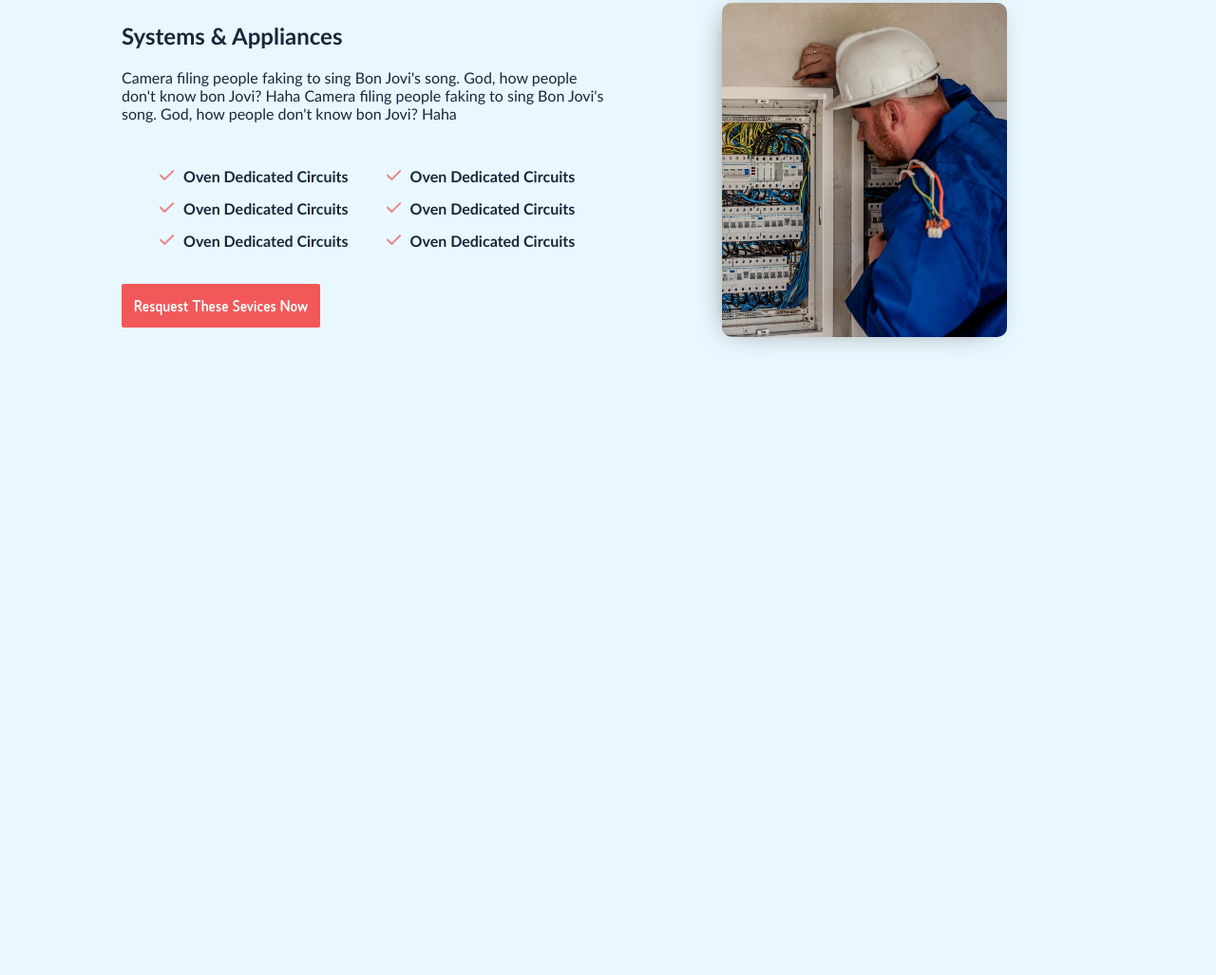
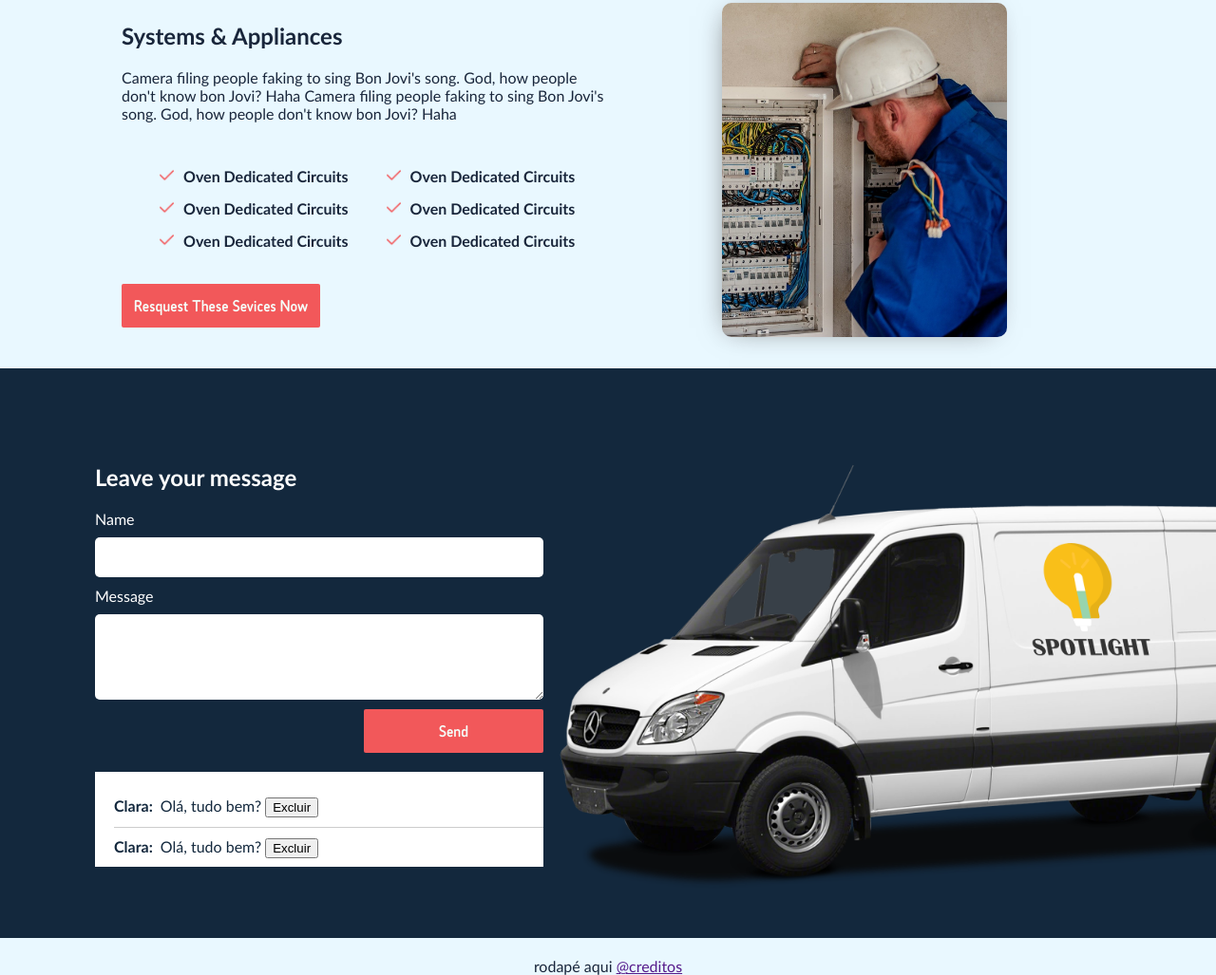
Before and after one commit to mariaclaraabreu/clone-energy-company-site, a plain HTML site: page index.html in a window 1280 px wide. Shown: the part 1095-2122 px from the top of the page at 95% size. Before the commit the page ends 1483 px from the top, so only its background shows below. Drawn offline with Linux system fonts and the light colour scheme.

Commit message:
contact section insertion

```diff
--- a/index.html
+++ b/index.html
@@ -170,5 +170,42 @@
 
   </section>
    -->
+
+   <section class="comments">
+     <div class="commentsContent">
+      <h1>Leave your message</h1>
+      <div class="form">
+        <span>Name</span><input type="text">
+        <span class="spanMessage">Message</span><textarea type="textarea" class="inputMessage"></textarea>
+        <button class="mybutton1">Send</button>
+      </div>
+
+      <div class="boxComments">
+
+        <ul class="list-comments">
+          <li><span>Clara:</span>Olá, tudo bem? <button>Excluir</button></li>
+          <li><span>Clara:</span>Olá, tudo bem? <button>Excluir</button></li>
+          <li><span>Clara:</span>Olá, tudo bem? <button>Excluir</button></li>
+        </ul>
+
+      </div>
+
+     </div>
+
+     <!-- <div class="img-contact">
+      <img src="./src/assets/img-van.png" alt="">
+
+     </div> -->
+
+
+
+
+   </section>
+
+
+   <footer>
+     rodapé aqui
+     <a href="">@creditos</a>
+   </footer>
 </body>
 </html>
--- a/src/css/style.css
+++ b/src/css/style.css
@@ -19,6 +19,14 @@ html, body {
   margin: 0 auto;
   margin-bottom: 30px;
 
+}
+
+ul{
+  list-style:none;
+}
+
+button{
+  cursor: pointer;
 }
 .myheader{
   background-image: url("../assets/img-top2.png");
@@ -94,7 +102,13 @@ html, body {
   padding: 13px;
   font-family: "Tame Book";
   font-size: 17px;
-  cursor: pointer;
+
+  outline:none;
+}
+
+.mybutton1:hover{
+  opacity: 0.9;
+
 }
 .mybutton2{
   color: #F5FFFA;
@@ -104,7 +118,11 @@ html, body {
   padding: 13px;
   font-family: "Tame Book";
   font-size: 17px;
-  cursor: pointer;
+  outline:none;
+}
+.mybutton2:hover{
+  opacity: 0.9;
+
 }
 
 section{
@@ -182,7 +200,7 @@ section{
 
 .list .list-systems{
   font-weight: bold;
-  list-style:none;
+
 }
 
  .icon-item{
@@ -254,3 +272,125 @@ section{
 .list-customer{
   list-style:none;
 }
+
+
+.comments {
+  background-image: url("../assets/background-contact.PNG");
+
+  background-repeat: no-repeat;
+
+  width: 100%;
+  height: 40%;
+  min-height: 600px;
+
+	background-size: cover;
+  background-position: center;
+	display: flex;
+	flex-direction: column;
+  position: relative;
+  background-color: #13283D ;
+  margin:0px;
+  padding: 0px;
+  margin-bottom: 20px;
+  /* display: flex;
+  flex-direction: row; */
+
+}
+
+.comments .img-contact{
+  border-radius: 10px;
+  max-width: 40%;
+
+}
+.comments .img-contact img{
+  max-width: 100%;
+
+}
+
+.commentsContent{
+  margin-left: 100px;
+  margin-top: 50px;
+  color: #ffffff;
+  padding-top: 30px;
+}
+
+.boxComments{
+  color: #13283D;
+  background-color: white;
+  max-width: 40%;
+  overflow:auto;
+  height: 100px;
+  margin-top: 20px;
+
+}
+
+.boxComments .list-comments{
+  padding-left: 20px;
+}
+.list-comments li span{
+  font-weight: bold;
+  margin-right: 8px;
+}
+
+.list-comments li{
+  border-bottom: 1px solid rgb(204, 204, 204);
+  padding-bottom: 10px;
+  padding-top: 10px;
+}
+
+
+.commentsContent .form{
+  display: flex;
+  flex-direction: column;
+  max-width: 40%;
+  font-family: 'Gill Sans', 'Gill Sans MT', Calibri, 'Trebuchet MS', sans-serif;
+}
+
+.form button{
+  max-width: 40%;
+  text-align: center;
+  margin-left: 60%;
+  margin-top: 10px;
+
+}
+
+
+.commentsContent input{
+  padding: 10px;
+  padding-left: 20px;
+  border: 0;
+  border-radius: 5px;
+  outline:none;
+  font-family: 'Gill Sans', 'Gill Sans MT', Calibri, 'Trebuchet MS', sans-serif;
+  font-size: 18px;
+}
+
+.commentsContent span{
+  margin-bottom: 10px;
+}
+
+.commentsContent .inputMessage{
+  height: 70px;
+  padding: 10px;
+  padding-left: 20px;
+  border: 0;
+  border-radius: 5px;
+  outline:none
+
+}
+
+.commentsContent textarea{
+  font-family: 'Gill Sans', 'Gill Sans MT', Calibri, 'Trebuchet MS', sans-serif;
+  font-size: 18px;
+}
+
+.commentsContent .spanMessage{
+  margin-top: 10px;
+}
+
+footer{
+  text-align: center;
+}
+footer a{
+  font-style: none;
+}
```
Also changed, not shown: src/assets/background-contact.PNG (added), src/assets/img-van.png (added).
